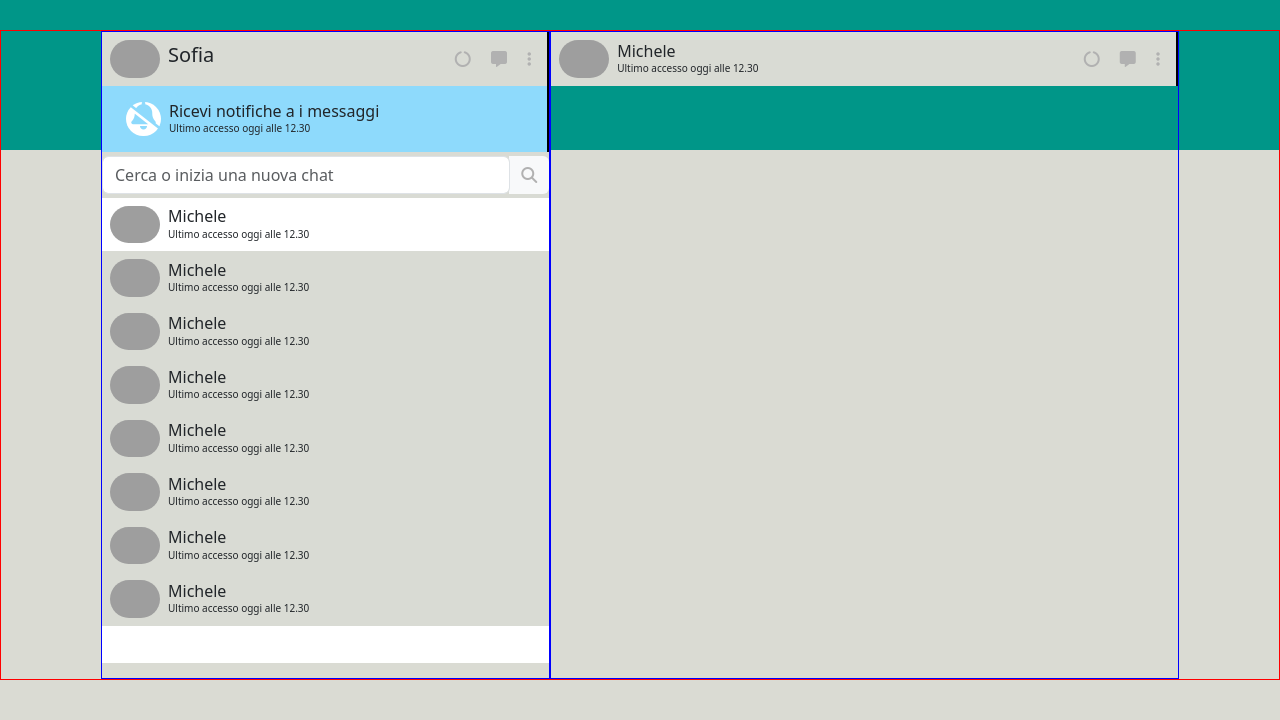
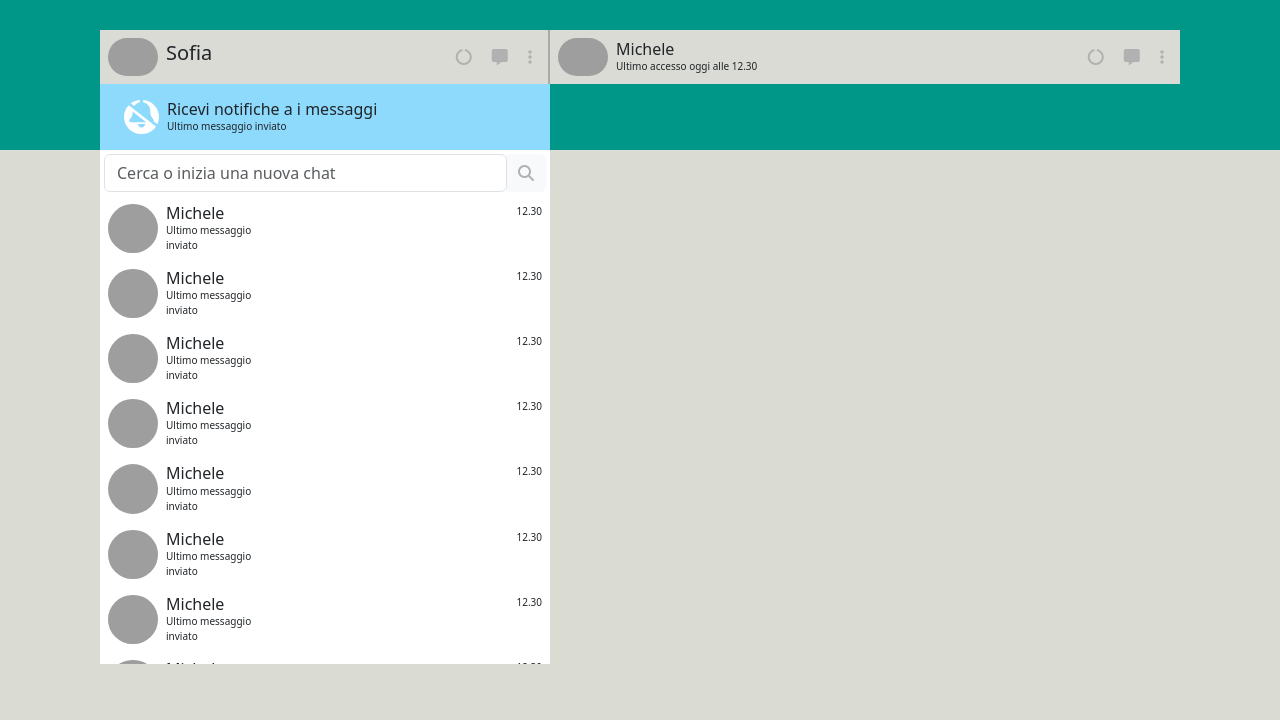
Before and after one commit to alessandrob17/vue-boolzapp, a plain HTML site: page index.html in a window 1280 px wide. Drawn offline with nearby package versions, Linux system fonts and the light colour scheme; grey boxes are pictures that could not be loaded.

Commit message:
FEAT left part

```diff
--- a/index.html
+++ b/index.html
@@ -42,14 +42,14 @@
                         </div>
 
                         <!-- NOTIFICATIONS -->
-                        <div class="d-flex justify-content-between bg-grey py-3 border-right bg-bell">
+                        <div class="d-flex justify-content-between bg-grey py-3  bg-bell">
                             <div class="d-flex px-4">
                                 <i class="fa-solid fa-bell-slash bell"></i>
                                 <div class="px-2 align-self-center">
                                     <h6 class="m-0-auto">
                                         Ricevi notifiche a i messaggi
                                     </h6>
-                                    <p class="f-size-small m-0-auto">Ultimo accesso oggi alle 12.30</p>
+                                    <p class="f-size-small m-0-auto">Ultimo messaggio inviato</p>
                                 </div>
 
 
@@ -58,8 +58,8 @@
                         </div>
 
                         <!-- SEARCH -->
-                        <div class="bg-grey ">
-                            <div class="input-group rounded py-1">
+                        <div class="bg-white ">
+                            <div class="input-group rounded py-1 px-1">
                                 <input type="search" class="form-control rounded" placeholder="Cerca o inizia una nuova chat" aria-label="Search" aria-describedby="search-addon" />
                                 <span class="input-group-text border-0" id="search-addon">
                                   <i class="fas fa-search"></i>
@@ -77,8 +77,10 @@
                                         <h6 class="m-0-auto">
                                             Michele
                                         </h6>
-                                        <p class="f-size-small m-0-auto">Ultimo accesso oggi alle 12.30</p>
+                                        <p class="f-size-small m-0-auto">Ultimo messaggio inviato</p>
                                     </div>
+
+                                    <p class="f-size-small m-0-auto status-online">12.30</p>
 
 
                                 </div>
@@ -86,7 +88,7 @@
 
 
                             </div>
-                            <div class="d-flex justify-content-between bg-grey py-2 ">
+                            <div class="d-flex justify-content-between  py-2 ">
                                 <div class="d-flex px-2">
                                     <img src="https://images.unsplash.com/photo-1570295999919-56ceb5ecca61?ixlib=rb-4.0.3&ixid=MnwxMjA3fDB8MHxzZWFyY2h8Mnx8dXNlciUyMHByb2ZpbGV8ZW58MHx8MHx8&w=1000&q=80"
                                         alt="">
@@ -94,8 +96,10 @@
                                         <h6 class="m-0-auto">
                                             Michele
                                         </h6>
-                                        <p class="f-size-small m-0-auto">Ultimo accesso oggi alle 12.30</p>
+                                        <p class="f-size-small m-0-auto">Ultimo messaggio inviato</p>
                                     </div>
+
+                                    <p class="f-size-small m-0-auto status-online">12.30</p>
 
 
                                 </div>
@@ -103,7 +107,7 @@
 
 
                             </div>
-                            <div class="d-flex justify-content-between bg-grey py-2 ">
+                            <div class="d-flex justify-content-between  py-2 ">
                                 <div class="d-flex px-2">
                                     <img src="https://images.unsplash.com/photo-1570295999919-56ceb5ecca61?ixlib=rb-4.0.3&ixid=MnwxMjA3fDB8MHxzZWFyY2h8Mnx8dXNlciUyMHByb2ZpbGV8ZW58MHx8MHx8&w=1000&q=80"
                                         alt="">
@@ -111,8 +115,10 @@
                                         <h6 class="m-0-auto">
                                             Michele
                                         </h6>
-                                        <p class="f-size-small m-0-auto">Ultimo accesso oggi alle 12.30</p>
+                                        <p class="f-size-small m-0-auto">Ultimo messaggio inviato</p>
                                     </div>
+
+                                    <p class="f-size-small m-0-auto status-online">12.30</p>
 
 
                                 </div>
@@ -120,7 +126,7 @@
 
 
                             </div>
-                            <div class="d-flex justify-content-between bg-grey py-2 ">
+                            <div class="d-flex justify-content-between  py-2 ">
                                 <div class="d-flex px-2">
                                     <img src="https://images.unsplash.com/photo-1570295999919-56ceb5ecca61?ixlib=rb-4.0.3&ixid=MnwxMjA3fDB8MHxzZWFyY2h8Mnx8dXNlciUyMHByb2ZpbGV8ZW58MHx8MHx8&w=1000&q=80"
                                         alt="">
@@ -128,8 +134,10 @@
                                         <h6 class="m-0-auto">
                                             Michele
                                         </h6>
-                                        <p class="f-size-small m-0-auto">Ultimo accesso oggi alle 12.30</p>
+                                        <p class="f-size-small m-0-auto">Ultimo messaggio inviato</p>
                                     </div>
+
+                                    <p class="f-size-small m-0-auto status-online">12.30</p>
 
 
                                 </div>
@@ -137,7 +145,7 @@
 
 
                             </div>
-                            <div class="d-flex justify-content-between bg-grey py-2 ">
+                            <div class="d-flex justify-content-between  py-2 ">
                                 <div class="d-flex px-2">
                                     <img src="https://images.unsplash.com/photo-1570295999919-56ceb5ecca61?ixlib=rb-4.0.3&ixid=MnwxMjA3fDB8MHxzZWFyY2h8Mnx8dXNlciUyMHByb2ZpbGV8ZW58MHx8MHx8&w=1000&q=80"
                                         alt="">
@@ -145,8 +153,10 @@
                                         <h6 class="m-0-auto">
                                             Michele
                                         </h6>
-                                        <p class="f-size-small m-0-auto">Ultimo accesso oggi alle 12.30</p>
+                                        <p class="f-size-small m-0-auto">Ultimo messaggio inviato</p>
                                     </div>
+
+                                    <p class="f-size-small m-0-auto status-online">12.30</p>
 
 
                                 </div>
@@ -154,7 +164,7 @@
 
 
                             </div>
-                            <div class="d-flex justify-content-between bg-grey py-2 ">
+                            <div class="d-flex justify-content-between  py-2 ">
                                 <div class="d-flex px-2">
                                     <img src="https://images.unsplash.com/photo-1570295999919-56ceb5ecca61?ixlib=rb-4.0.3&ixid=MnwxMjA3fDB8MHxzZWFyY2h8Mnx8dXNlciUyMHByb2ZpbGV8ZW58MHx8MHx8&w=1000&q=80"
                                         alt="">
@@ -162,8 +172,10 @@
                                         <h6 class="m-0-auto">
                                             Michele
                                         </h6>
-                                        <p class="f-size-small m-0-auto">Ultimo accesso oggi alle 12.30</p>
+                                        <p class="f-size-small m-0-auto">Ultimo messaggio inviato</p>
                                     </div>
+
+                                    <p class="f-size-small m-0-auto status-online">12.30</p>
 
 
                                 </div>
@@ -171,7 +183,7 @@
 
 
                             </div>
-                            <div class="d-flex justify-content-between bg-grey py-2 ">
+                            <div class="d-flex justify-content-between  py-2 ">
                                 <div class="d-flex px-2">
                                     <img src="https://images.unsplash.com/photo-1570295999919-56ceb5ecca61?ixlib=rb-4.0.3&ixid=MnwxMjA3fDB8MHxzZWFyY2h8Mnx8dXNlciUyMHByb2ZpbGV8ZW58MHx8MHx8&w=1000&q=80"
                                         alt="">
@@ -179,8 +191,10 @@
                                         <h6 class="m-0-auto">
                                             Michele
                                         </h6>
-                                        <p class="f-size-small m-0-auto">Ultimo accesso oggi alle 12.30</p>
+                                        <p class="f-size-small m-0-auto">Ultimo messaggio inviato</p>
                                     </div>
+
+                                    <p class="f-size-small m-0-auto status-online">12.30</p>
 
 
                                 </div>
@@ -188,7 +202,7 @@
 
 
                             </div>
-                            <div class="d-flex justify-content-between bg-grey py-2 ">
+                            <div class="d-flex justify-content-between  py-2 ">
                                 <div class="d-flex px-2">
                                     <img src="https://images.unsplash.com/photo-1570295999919-56ceb5ecca61?ixlib=rb-4.0.3&ixid=MnwxMjA3fDB8MHxzZWFyY2h8Mnx8dXNlciUyMHByb2ZpbGV8ZW58MHx8MHx8&w=1000&q=80"
                                         alt="">
@@ -196,8 +210,10 @@
                                         <h6 class="m-0-auto">
                                             Michele
                                         </h6>
-                                        <p class="f-size-small m-0-auto">Ultimo accesso oggi alle 12.30</p>
+                                        <p class="f-size-small m-0-auto">Ultimo messaggio inviato</p>
                                     </div>
+
+                                    <p class="f-size-small m-0-auto status-online">12.30</p>
 
 
                                 </div>
@@ -205,6 +221,9 @@
 
 
                             </div>
+
+
+
 
                         </div>
 
@@ -216,7 +235,7 @@
                     <!-- PARTE DESTRA -->
                     <section class=" bg-right-content">
 
-                        <div class="d-flex justify-content-between bg-grey py-2 border-right">
+                        <div class="d-flex justify-content-between bg-grey py-2 ">
                             <div class="d-flex px-2">
                                 <img src="https://images.unsplash.com/photo-1570295999919-56ceb5ecca61?ixlib=rb-4.0.3&ixid=MnwxMjA3fDB8MHxzZWFyY2h8Mnx8dXNlciUyMHByb2ZpbGV8ZW58MHx8MHx8&w=1000&q=80"
                                     alt="">
--- a/style.css
+++ b/style.css
@@ -33,19 +33,19 @@
     .bg-left-content{
         width: 500px;
         height: 100%;
-        border: blue solid 1px;
+        /* border: blue solid 1px; */
 
     }
 
     .bg-right-content{
         width: 700px;
         height: 100%;
-        border: blue solid 1px;
+        /* border: blue solid 1px; */
 
     }
 
     .container-content{
-        border: red solid 1px;
+        /* border: red solid 1px; */
         width: 100%;
         height: 650px;
         position: absolute;
@@ -61,7 +61,7 @@
     }
 
     .border-right{
-        border-right: black solid 2px;
+        border-right: darkgrey solid 2px;
     }
 
     .m-0-auto{
@@ -85,6 +85,10 @@
 
     .chat-left{
         overflow: auto;
-        height: 465px;
+        height: 468px;
         background-color: white;
     }
+
+    .status-online{
+        padding-left: 255px;
+    }
```
